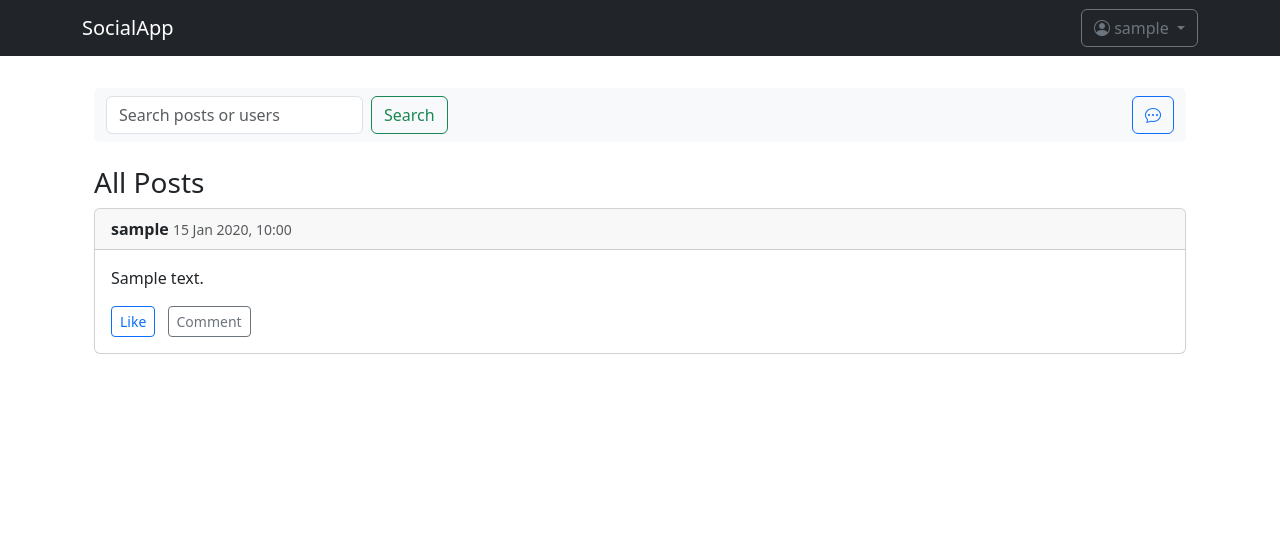
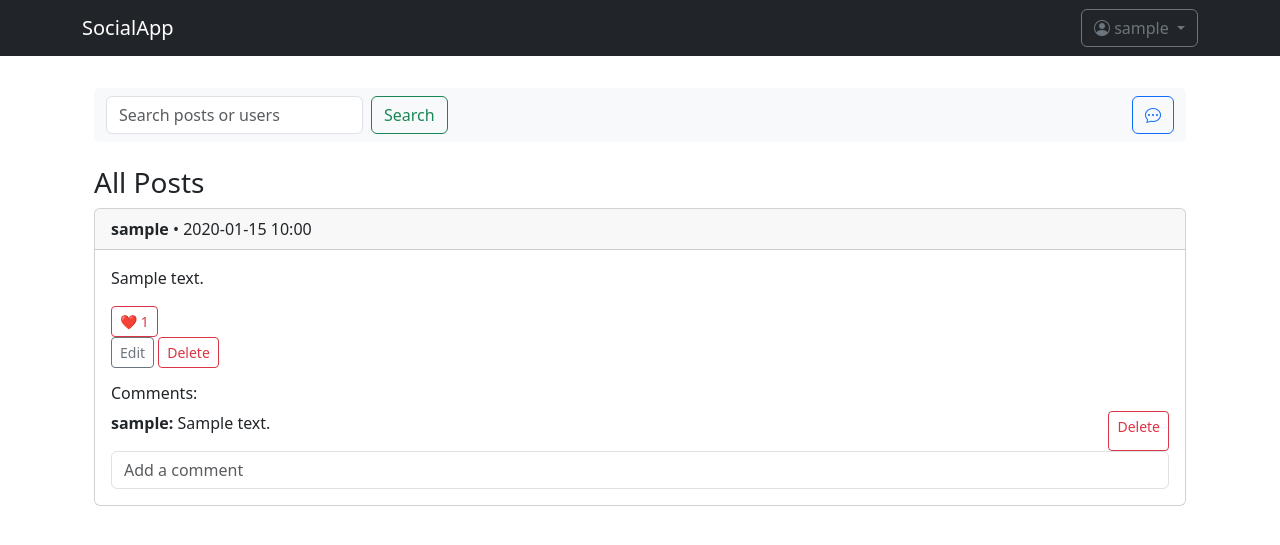
Before and after one commit to achrafkassimi/alx-project-nexus, a Django app: page /feed/dashboard/ in a window 1280 px wide. Shown: the top 545 px of the page. Run offline with Django 5.2, Linux system fonts and the light colour scheme; a user stored in the database is signed in; tables that the repository leaves empty hold one stand-in row (values such as "Sample post").

Commit message:
Delete Comment	& Edit Post Template

```diff
--- a/socialmedia/feed/urls.py
+++ b/socialmedia/feed/urls.py
@@ -1,9 +1,15 @@
 from django.urls import path
 from . import views
 
-app_name = 'feed'  # 👈 مهم جدا لتفعيل namespace
+app_name = 'feed'
 
 urlpatterns = [
     path('dashboard/', views.dashboard_view, name='dashboard'),
-    # زيد هنا أي route أخرى: post, like, comment...
+    # path('', views.dashboard_view, name='dashboard'),  # Redirect to dashboard
+    path('like/<int:post_id>/', views.like_post, name='like_post'),
+    path('comment/<int:post_id>/', views.add_comment, name='add_comment'),
+    path('edit/<int:post_id>/', views.edit_post, name='edit_post'),
+    path('delete/<int:post_id>/', views.delete_post, name='delete_post'),
+    path('comment/delete/<int:comment_id>/', views.delete_comment, name='delete_comment'),
+
 ]
--- a/socialmedia/feed/views.py
+++ b/socialmedia/feed/views.py
@@ -1,6 +1,6 @@
 from django.shortcuts import render
 from django.contrib.auth.decorators import login_required
-from .models import Post
+from .models import Post, Comment
 from django.db.models import Q
 
 @login_required(login_url='login')
@@ -15,3 +15,61 @@ def dashboard_view(request):
 
     context = {'posts': posts}
     return render(request, 'feed/dashboard.html', context)
+
+
+from django.shortcuts import get_object_or_404, redirect
+from django.contrib.auth.decorators import login_required
+
+@login_required(login_url='login')
+def like_post(request, post_id):
+    post = get_object_or_404(Post, id=post_id)
+    user = request.user
+
+    if user in post.liked_by.all():
+        post.liked_by.remove(user)
+    else:
+        post.liked_by.add(user)
+
+    return redirect('feed:dashboard')
+
+
+@login_required(login_url='login')
+def add_comment(request, post_id):
+    post = get_object_or_404(Post, id=post_id)
+
+    if request.method == 'POST':
+        content = request.POST.get('content')
+        if content:
+            Comment.objects.create(post=post, author=request.user, content=content)
+    return redirect('feed:dashboard')
+
+
+@login_required(login_url='login')
+def edit_post(request, post_id):
+    post = get_object_or_404(Post, id=post_id, author=request.user)
+
+    if request.method == 'POST':
+        content = request.POST.get('content')
+        post.content = content
+        post.save()
+        return redirect('feed:dashboard')
+
+    return render(request, 'feed/edit_post.html', {'post': post})
+
+
+@login_required(login_url='login')
+def delete_post(request, post_id):
+    post = get_object_or_404(Post, id=post_id, author=request.user)
+    post.delete()
+    return redirect('feed:dashboard')
+
+
+@login_required(login_url='login')
+def delete_comment(request, comment_id):
+    comment = get_object_or_404(Comment, id=comment_id)
+
+    # فقط صاحب التعليق يقدر يحذفه
+    if request.user == comment.author:
+        comment.delete()
+
+    return redirect('feed:dashboard')
--- a/socialmedia/templates/feed/dashboard.html
+++ b/socialmedia/templates/feed/dashboard.html
@@ -35,19 +35,51 @@
 
   {% if posts %}
     {% for post in posts %}
-      <div class="card mb-3">
-        <div class="card-header">
-          <strong>{{ post.author.username }}</strong>
-          <small class="text-muted">{{ post.created_at|date:"d M Y, H:i" }}</small>
+    <div class="card mb-3">
+      <div class="card-header">
+        <strong>{{ post.author.username }}</strong> • {{ post.created_at|date:"Y-m-d H:i" }}
+      </div>
+      <div class="card-body">
+        <p>{{ post.content }}</p>
+
+        <!-- Like Button -->
+        <form method="POST" action="{% url 'feed:like_post' post.id %}">
+          {% csrf_token %}
+          <button type="submit" class="btn btn-sm btn-outline-danger">
+            ❤️ {{ post.total_likes }}
+          </button>
+        </form>
+
+        <!-- Edit/Delete if owner -->
+        {% if user == post.author %}
+          <a href="{% url 'feed:edit_post' post.id %}" class="btn btn-sm btn-outline-secondary">Edit</a>
+          <a href="{% url 'feed:delete_post' post.id %}" class="btn btn-sm btn-outline-danger">Delete</a>
+        {% endif %}
+
+        <!-- Comments -->
+        <div class="mt-3">
+          <h6>Comments:</h6>
+          {% for comment in post.comments.all %}
+            <div class="d-flex justify-content-between">
+              <p><strong>{{ comment.author.username }}:</strong> {{ comment.content }}</p>
+              {% if comment.author == user %}
+                <a href="{% url 'feed:delete_comment' comment.id %}" class="btn btn-sm btn-outline-danger">Delete</a>
+              {% endif %}
+            </div>
+          {% endfor %}
+
+          <!-- Add Comment -->
+          <form method="POST" action="{% url 'feed:add_comment' post.id %}">
+            {% csrf_token %}
+            <input type="text" name="content" class="form-control" placeholder="Add a comment">
+          </form>
         </div>
-        <div class="card-body">
-          <p class="card-text">{{ post.content }}</p>
-          <!-- Like and Comment Buttons (placeholders) -->
-          <button class="btn btn-sm btn-outline-primary me-2">Like</button>
-          <button class="btn btn-sm btn-outline-secondary">Comment</button>
-        </div>
+
+
       </div>
-    {% endfor %}
+    </div>
+  {% endfor %}
+
   {% else %}
     <p>No posts available.</p>
   {% endif %}
```
Also changed, not shown: socialmedia/templates/feed/edit_post.html (added, +18 -0 lines).
